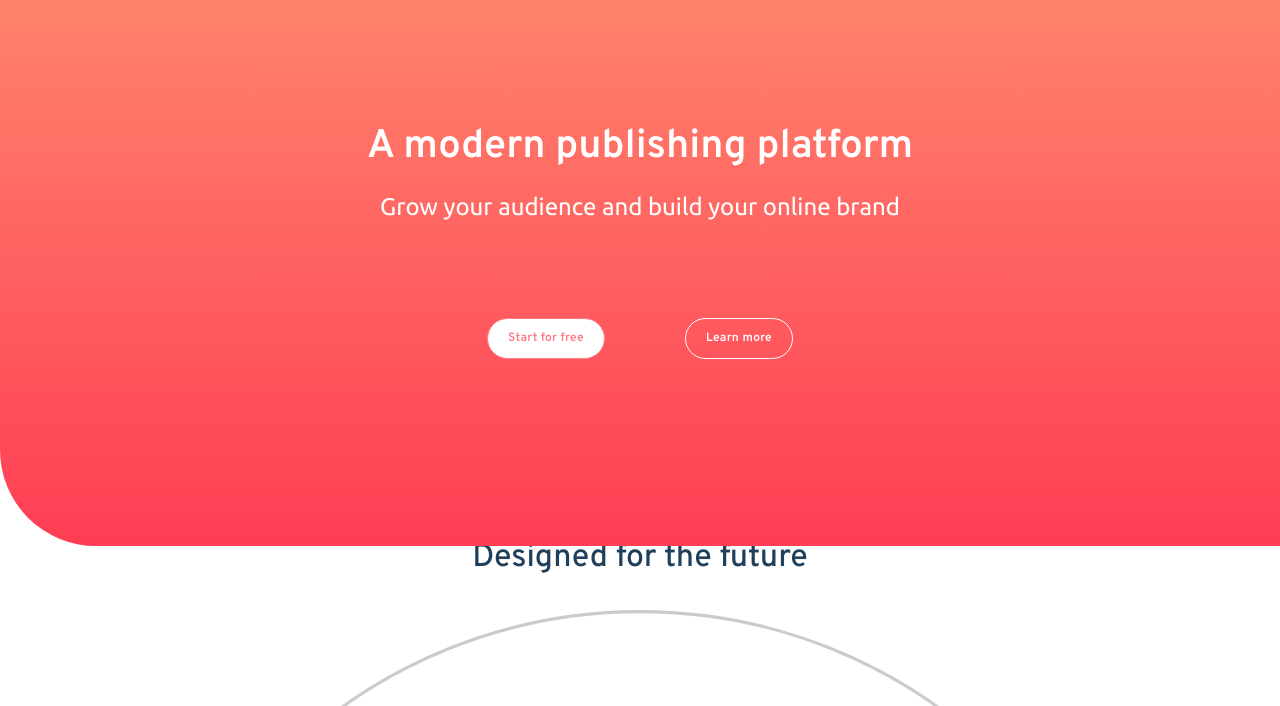
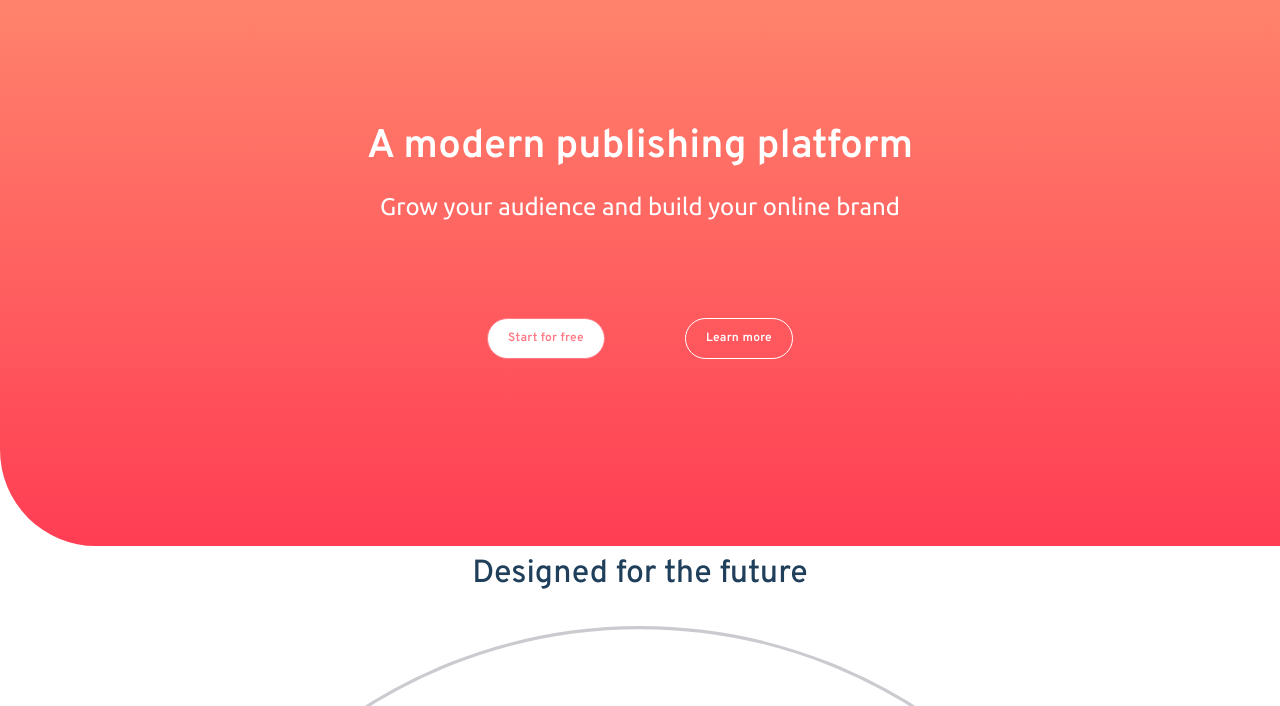
Before and after one commit to dareyOG/blogr-landing-page-main, a website: page public/index.html in a window 1280 px wide. Shown: the part 94-800 px from the top of the page. Drawn offline with nearby package versions, Linux system fonts and the light colour scheme; files that its build step writes are made by us from their sources.

Commit message:
Update index.html

```diff
--- a/public/index.html
+++ b/public/index.html
@@ -212,7 +212,7 @@
     <!-- Body -->
 
     <main class="font-ubuntu text-base flex flex-col items-center text-center desktop:gap-y-20">
-      <h1 class="font-overpass text-blue-300 font-medium text-[2rem] mt-auto mx-auto">
+      <h1 class="font-overpass text-blue-300 font-medium text-[2rem] mt-[1rem] mx-auto">
         Designed for the future
       </h1>
 
```
